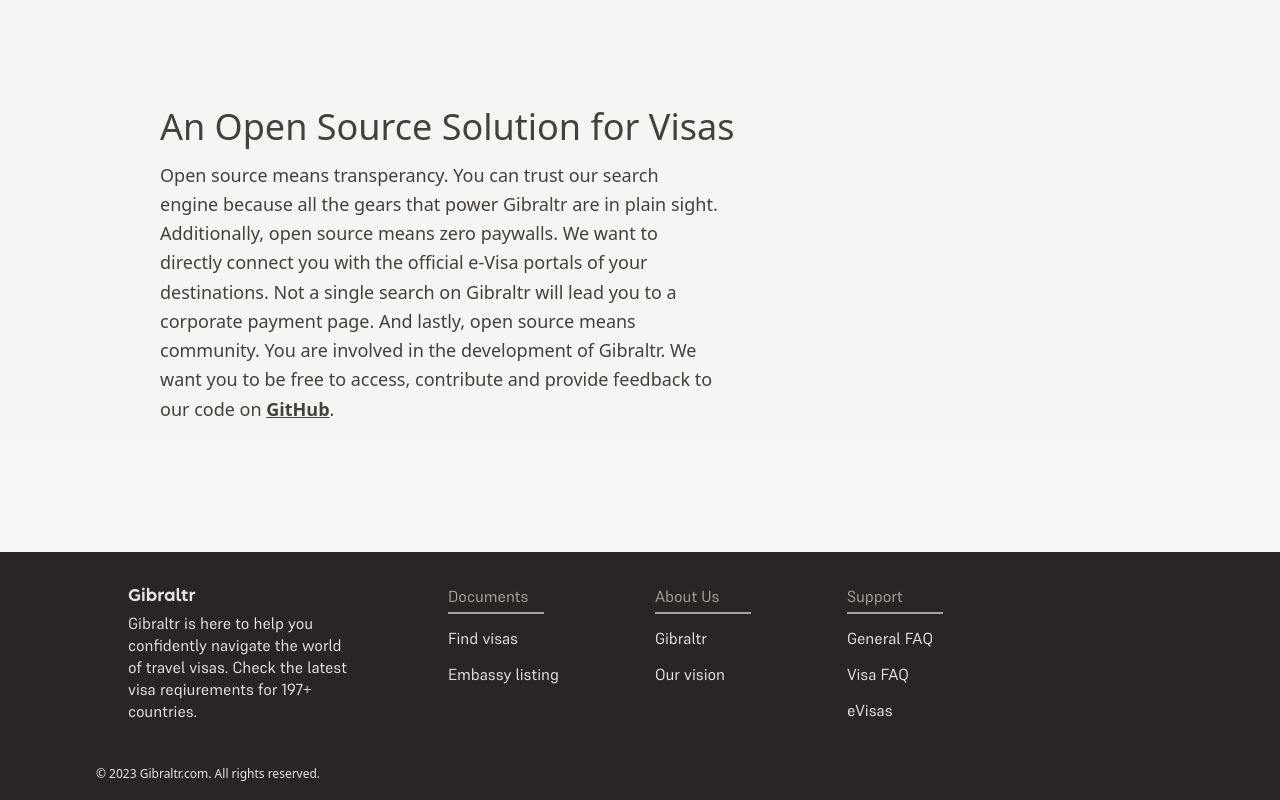
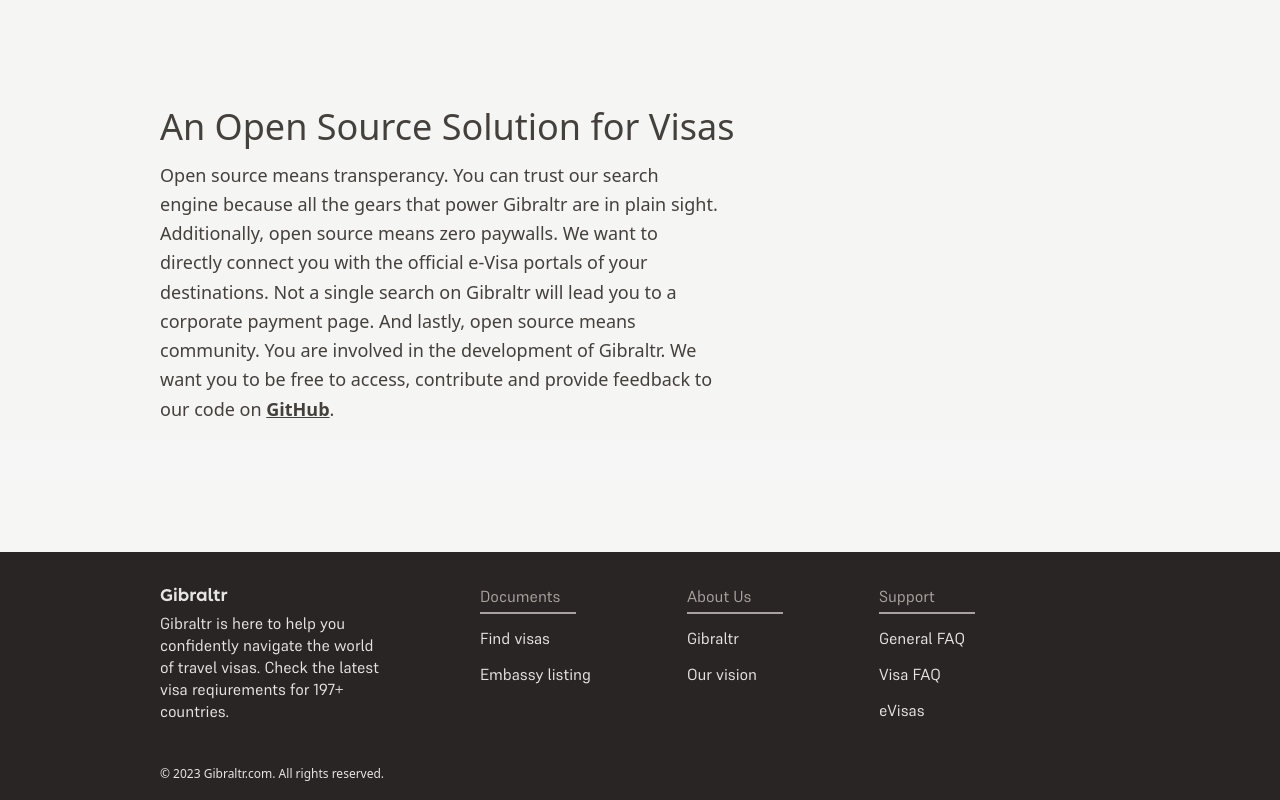
Before and after one commit to tachorzy/Gibraltr, a Next.js app: page /about in a window 1280 px wide. Shown: the part 2107-2907 px from the top of the page. Built offline with nearby package versions, Linux system fonts and the light colour scheme.

Commit message:
Added inline styling to 500.jsx

```diff
--- a/components/Footer.jsx
+++ b/components/Footer.jsx
@@ -21,7 +21,7 @@
 
     return(
         <div>
-            <div className={supremeRegular.className + " flex flex-row bg-stone-800 h-52 py-8 pl-20 gap-x-24"}>
+            <div className={supremeRegular.className + " flex flex-row bg-stone-800 h-52 py-8 md:pl-28 pl-10 gap-x-24"}>
                 <span>
                     <h2 className={albula.className + " ml-12 text-stone-200 mb-1"}>Gibraltr</h2>
                     <div className={"ml-12 text-stone-200 w-56 leading-snug"}>Gibraltr is here to help you confidently navigate the world of travel visas. Check the latest visa reqiurements for 197+ countries.</div>
@@ -57,7 +57,7 @@
                     </li>
                 </div>
             </div>
-            <div className={"bg-stone-800 pl-12 pb-4"}>
+            <div className={"bg-stone-800 md:pl-28 pl-12 pb-4"}>
                 <span className={"ml-12 text-stone-200 text-xs mt-16"}>© {new Date().getFullYear()} Gibraltr.com. All rights reserved.</span>
             </div>
         </div>
--- a/pages/500.jsx
+++ b/pages/500.jsx
@@ -30,11 +30,9 @@
           <div className={styles.navBar}>
               <NavBar></NavBar>
           </div>
-          <div className={supremeMedium.className}>
-            <div className={ErrorStyles.bannerHeader}>
-                <h2 className={ErrorStyles.title}>{"Papers Please! You've ventured a page too far."}</h2>
+            <div className={supremeMedium.className + " bg-[url('/error.svg')] flex flex-row w-screen bg-stone-800 bg-no-repeat bg-left-top bg-opacity-90 mt-16 h-screen "}>
+                <h2 className={"text-stone-200 text-7xl pt-56 ml-[27.5rem] w-[50rem]"}>{"Papers Please! You've ventured a page too far."}</h2>
             </div>
-          </div>
           <div></div>
           <Footer></Footer>
       </main>
```
